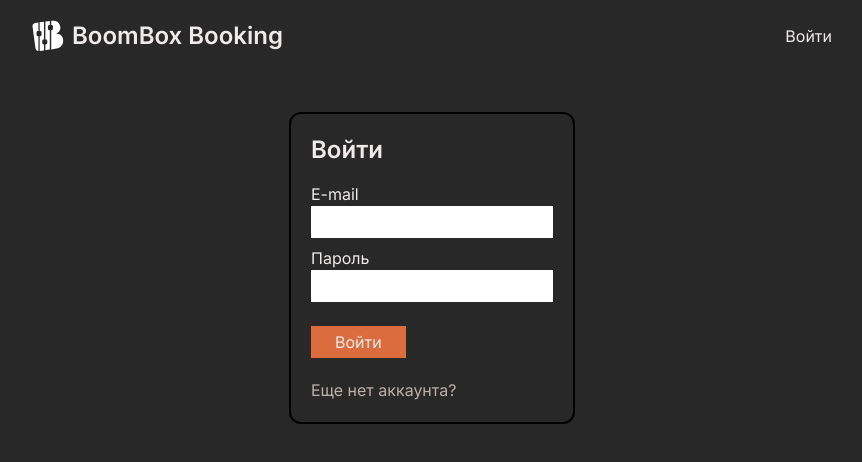
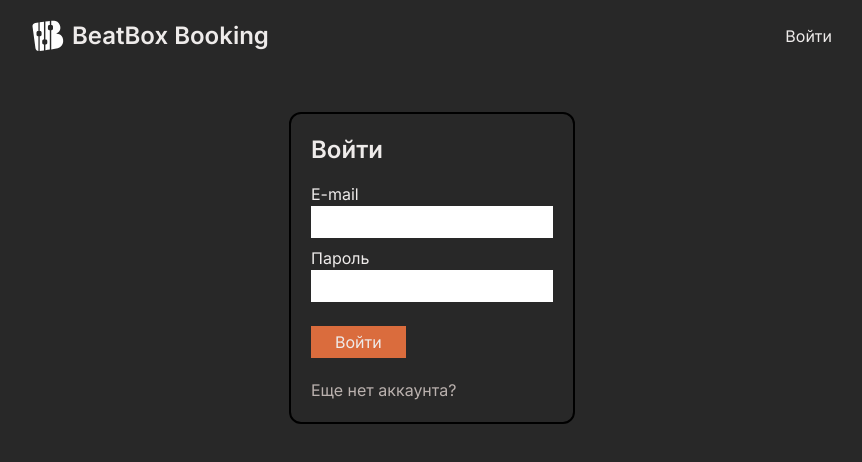
Before and after one commit to codEnjoyer/BeatBox-Booking-Frontend, a Next.js app: page /login in a window 1280 px wide. Shown: the top 462 px of the page, without its empty margins (208-1070 px from the left). Built offline with nearby package versions, Linux system fonts and the light colour scheme.

Commit message:
fix header name

```diff
--- a/src/app/studio/page.js
+++ /dev/null
@@ -1,13 +0,0 @@
-import Header from "@/components/Header"
-import Studio from "@/components/Studio"
-
-export default function Home() {
-  return (
-    <>
-      <Header />
-      <main className="container">
-        <Studio />
-      </main>
-    </>
-  );
-}
--- a/src/components/Header.js
+++ b/src/components/Header.js
@@ -22,7 +22,7 @@ export default function Header() {
 	return (
 		<header className="flex justify-between items-center container py-5 relative">
 			<Link href="/" className="text-2xl font-semibold flex gap-2 items-center">
-				<Image src="/logo.svg" alt="" width={32} height={32} /> BoomBox Booking</Link>
+				<Image src="/logo.svg" alt="" width={32} height={32} />BeatBox Booking</Link>
 			{link}
 		</header>
 	)
```
Also changed, not shown: src/app/register/page.js (added), src/components/Footer.js (added), src/components/Map.js (added), src/utils/formData.js (added).
